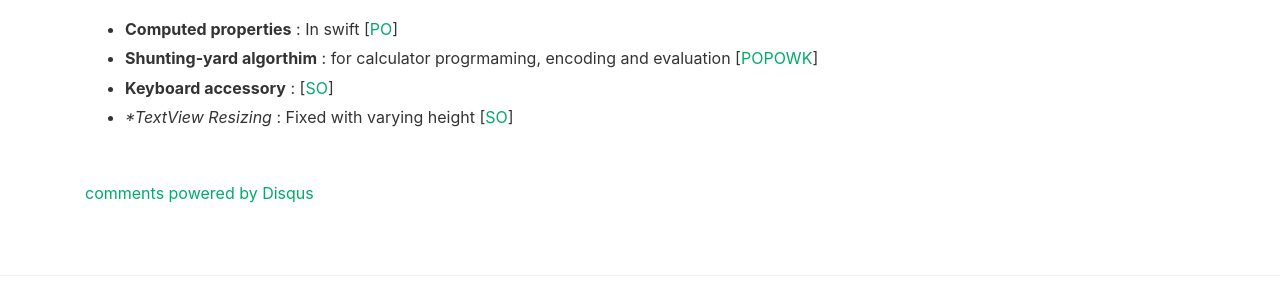
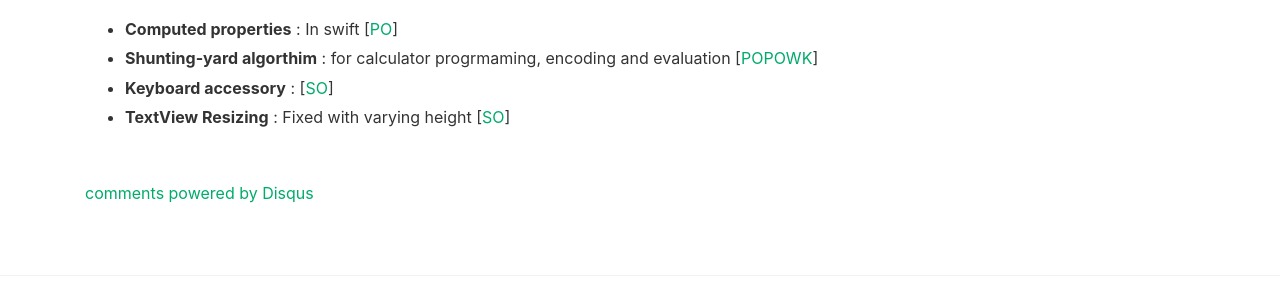
Before and after one commit to MarcoLeongDev/MarcoLeongDev.github.io, a Jekyll site: the page built from journey.md, in a window 1280 px wide and 900 px high, scrolled down 697 px. Shown: the part 516-809 px from the top of the window. Built offline with Jekyll 4.4.1, drawn with Linux system fonts in a browser that asks for light colours; nearby versions of some CDN libraries; comment, search, counter and statistics services are not loaded.

Commit message:
Update journey.md

```diff
--- a/journey.md
+++ b/journey.md
@@ -26,6 +26,6 @@
 - **Computed properties** : In swift [[PO](https://medium.com/@micosmin/swift-computed-properties-2a8fd9f88d6)]
 - **Shunting-yard algorthim** : for calculator progrmaming, encoding and evaluation [[PO](https://interactivepython.org/runestone/static/pythonds/BasicDS/InfixPrefixandPostfixExpressions.html)[PO](http://www.oxfordmathcenter.com/drupal7/node/628)[WK](https://en.wikipedia.org/wiki/Shunting-yard_algorithm)]
 - **Keyboard accessory** : [[SO](https://stackoverflow.com/questions/35689528/add-a-view-on-top-of-the-keyboard-using-inputaccessoryview-swift#35689635)]
-- **TextView Resizing* : Fixed with varying height [[SO](https://stackoverflow.com/questions/50467/how-do-i-size-a-uitextview-to-its-content)]
+- **TextView Resizing** : Fixed with varying height [[SO](https://stackoverflow.com/questions/50467/how-do-i-size-a-uitextview-to-its-content)]
 
 <!-- - <details><summary>App Auto landing page</summary> settled on auto landing <a href="https://github.com/emilbaehr/automatic-app-landing-page">[GH]</a></details> -->
```
